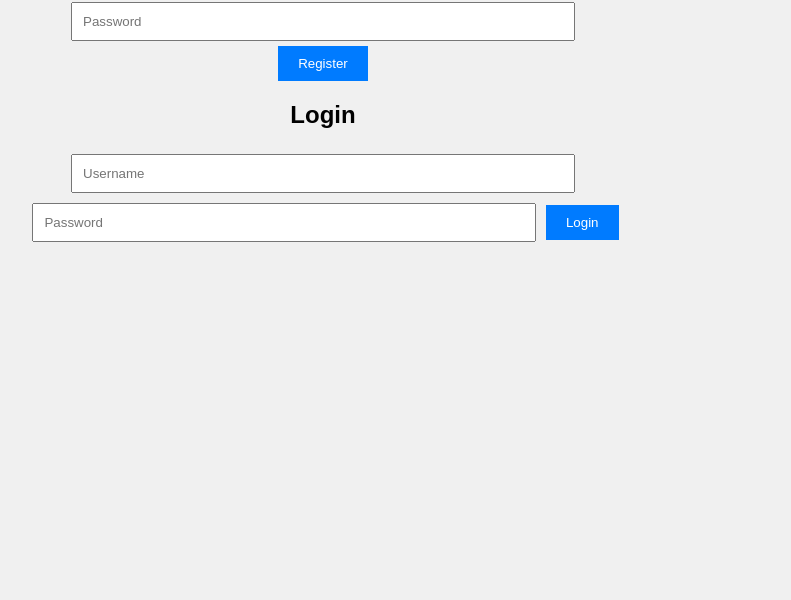
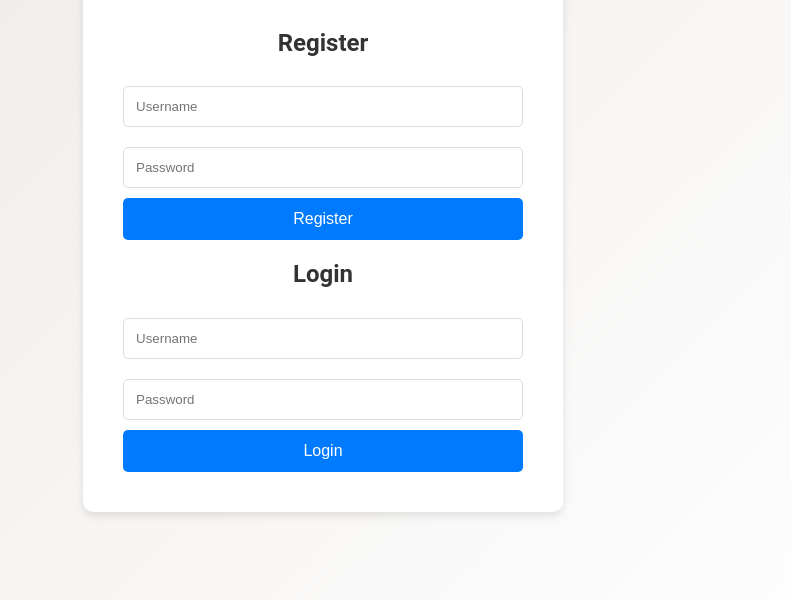
Before and after one commit to vinittamboli/myGallery, a website: page Client/index.html in a window 1280 px wide. Shown: the part 200-800 px from the top of the page, without its empty margins (317-1108 px from the left). Drawn offline with Linux system fonts and the light colour scheme.

Commit message:
add login design in style.css

```diff
--- a/Client/style.css
+++ b/Client/style.css
@@ -1,45 +1,79 @@
 body {
-    font-family: Arial, sans-serif;
-    background-color: #f0f0f0;
-    text-align: center;
+    font-family: 'Roboto', sans-serif;
+    background: linear-gradient(135deg, #ece9e6, #ffffff);
+    display: flex;
+    justify-content: center;
+    align-items: center;
+    height: 100vh;
+    margin: 0;
+    color: #333;
 }
 
 .container {
-    margin: 20px auto;
-    max-width: 600px;
+    background: #fff;
+    border-radius: 10px;
+    box-shadow: 0 4px 8px rgba(0, 0, 0, 0.1);
+    padding: 40px;
+    max-width: 400px;
+    width: 100%;
+    text-align: center;
 }
 
 .gallery {
     display: flex;
     flex-wrap: wrap;
     justify-content: center;
+    margin-bottom: 20px;
 }
 
 .gallery img {
     margin: 5px;
-    width: 100px;
-    height: 100px;
+    width: 80px;
+    height: 80px;
     object-fit: cover;
+    border-radius: 8px;
+    transition: transform 0.2s;
 }
 
-.auth {
-    margin-top: 20px;
+.gallery img:hover {
+    transform: scale(1.1);
 }
 
 .auth form {
-    margin-bottom: 20px;
+    display: flex;
+    flex-direction: column;
 }
 
 .auth input {
-    margin: 5px;
-    padding: 10px;
-    width: 80%;
+    margin: 10px 0;
+    padding: 12px;
+    width: 100%;
+    border: 1px solid #ddd;
+    border-radius: 5px;
+    box-sizing: border-box;
+    transition: border-color 0.2s;
+}
+
+.auth input:focus {
+    border-color: #007BFF;
+    outline: none;
 }
 
 .auth button {
-    padding: 10px 20px;
+    padding: 12px 20px;
     background-color: #007BFF;
     color: white;
     border: none;
+    border-radius: 5px;
     cursor: pointer;
+    font-size: 16px;
+    transition: background-color 0.2s;
 }
+
+.auth button:hover {
+    background-color: #0056b3;
+}
+
+.auth button:active {
+    background-color: #004494;
+}
```
